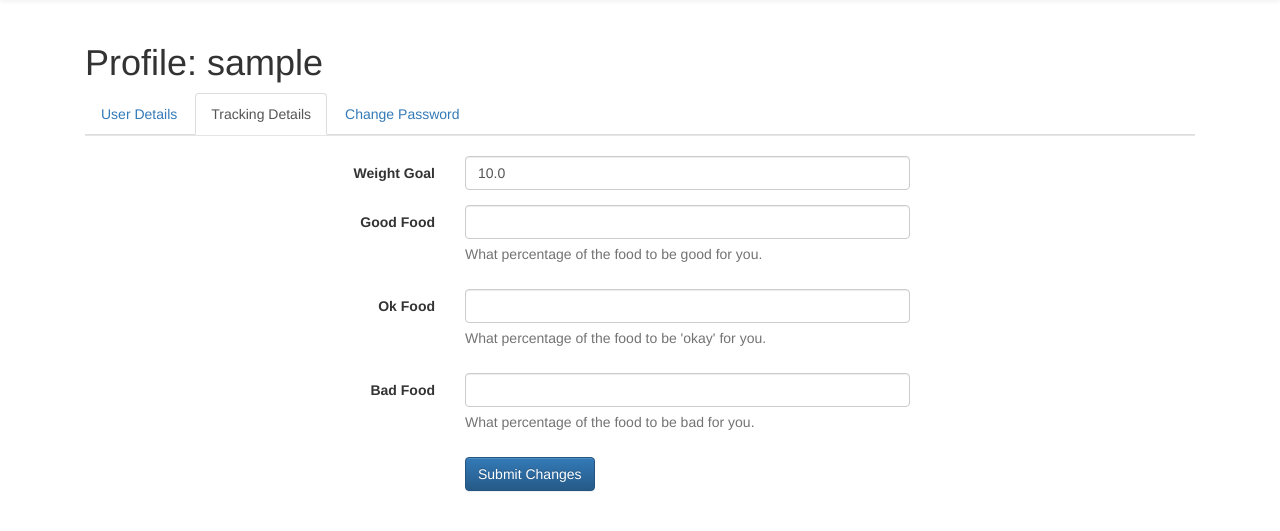
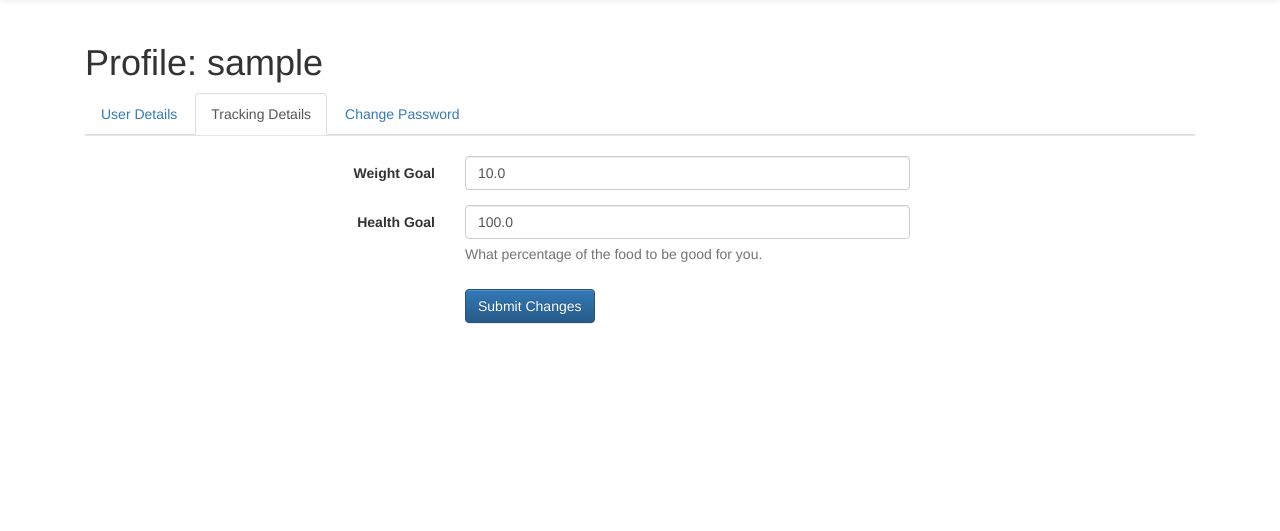
Before and after one commit to CarbonJ/Piewhole, a Flask app: page /profile in a window 1280 px wide, after a click on "Tracking Details". Shown: the part 51-582 px from the top of the page. Run offline with Flask 2, Linux system fonts and the light colour scheme; a user stored in the database is signed in; tables that the repository leaves empty hold one stand-in row (values such as "Sample post"); some libraries are stand-ins or nearby versions.

Commit message:
Weight and health additions

```diff
--- a/piewhole/templates/profile.html
+++ b/piewhole/templates/profile.html
@@ -35,7 +35,7 @@
                                         <div class="form-group">
                                           <label class="col-md-4 control-label" for="username">User Name</label>
                                           <div class="col-md-6">
-                                              <input id="username" name="username" type="text" placeholder="{{ current_user.username }}" class="form-control input-md">
+                                              <input id="username" name="username" type="text" placeholder="{{ current_user.username }}" value="{{ current_user.username }}"class="form-control input-md">
 
                                           </div>
                                       </div>
@@ -44,7 +44,7 @@
                                       <div class="form-group">
                                           <label class="col-md-4 control-label" for="email">Email Address</label>
                                           <div class="col-md-6">
-                                              <input id="email" name="email" type="text" placeholder="{{ current_user.email }}" class="form-control input-md">
+                                              <input id="email" name="email" type="text" placeholder="{{ current_user.email }}" value="{{ current_user.email }}"class="form-control input-md">
 
                                           </div>
                                       </div>
@@ -82,15 +82,14 @@
 
                                   <!-- Text input-->
                                   <div class="form-group">
-                                      <label class="col-md-4 control-label" for="goodgoal">Good Food</label>
+                                      <label class="col-md-4 control-label" for="goodgoal">Health Goal</label>
                                       <div class="col-md-5">
-                                          <input id="goodgoal" name="goodgoal" type="text" placeholder="" class="form-control input-md">
+                                          <input id="goodgoal" name="goodgoal" type="text" value="{{ healthgoal }}" placeholder="" class="form-control input-md">
                                           <span class="help-block">What percentage of the food to be good for you.</span>
                                       </div>
                                   </div>
 
-                                  <!-- Text input-->
-                                  <div class="form-group">
+<!--                                   <div class="form-group">
                                       <label class="col-md-4 control-label" for="okgoal">Ok Food</label>
                                       <div class="col-md-5">
                                           <input id="okgoal" name="okgoal" type="text" placeholder="" class="form-control input-md">
@@ -98,14 +97,13 @@
                                       </div>
                                   </div>
 
-                                  <!-- Text input-->
                                   <div class="form-group">
                                       <label class="col-md-4 control-label" for="badgoal">Bad Food</label>
                                       <div class="col-md-5">
                                           <input id="badgoal" name="badgoal" type="text" placeholder="" class="form-control input-md">
                                           <span class="help-block">What percentage of the food to be bad for you.</span>
                                       </div>
-                                  </div>
+                                  </div> -->
 
                                   <!-- Button -->
                                   <div class="form-group">
--- a/piewhole/views.py
+++ b/piewhole/views.py
@@ -111,21 +111,28 @@ def profile():
     print('GET USER: {}'.format(current_user.username))
     goal = session.query(Goals).filter_by(id=current_user.id).first()
     wtg = goal.weight_goal
-    hlg = goal.health_goal
+    gdg = (goal.health_goal * 100)
     print('GET WGT: {}'.format(wtg))
-    print('GET WGT: {}'.format(hlg))
+    print('GET WGT: {}'.format(gdg))
+    if not gdg:
+        gdg = .85
+        print(gdg)
 
-    return render_template("profile.html", weightgoal=wtg)
+    return render_template("profile.html", weightgoal=wtg, healthgoal=gdg)
 
 @piewhole.route("/profile", methods=['POST'])
 @login_required
 def profile_post():
+    # What if value submitted is null?
+
     print('POST: {}'.format(current_user.username))
     weightgoal = request.form['weightgoal']
+    goodgoal = (int(request.form['goodgoal']) * .01)
     print('Weight Goal: {}'.format(weightgoal))
+    print('Weight Goal: {}'.format(goodgoal))
 
     session.query(Goals).filter_by(id=current_user.id).update({"weight_goal": weightgoal})
+    session.query(Goals).filter_by(id=current_user.id).update({"health_goal": goodgoal})
     session.commit()
 
-    #return render_template("profile.html")
     return redirect(url_for('profile'))
```
